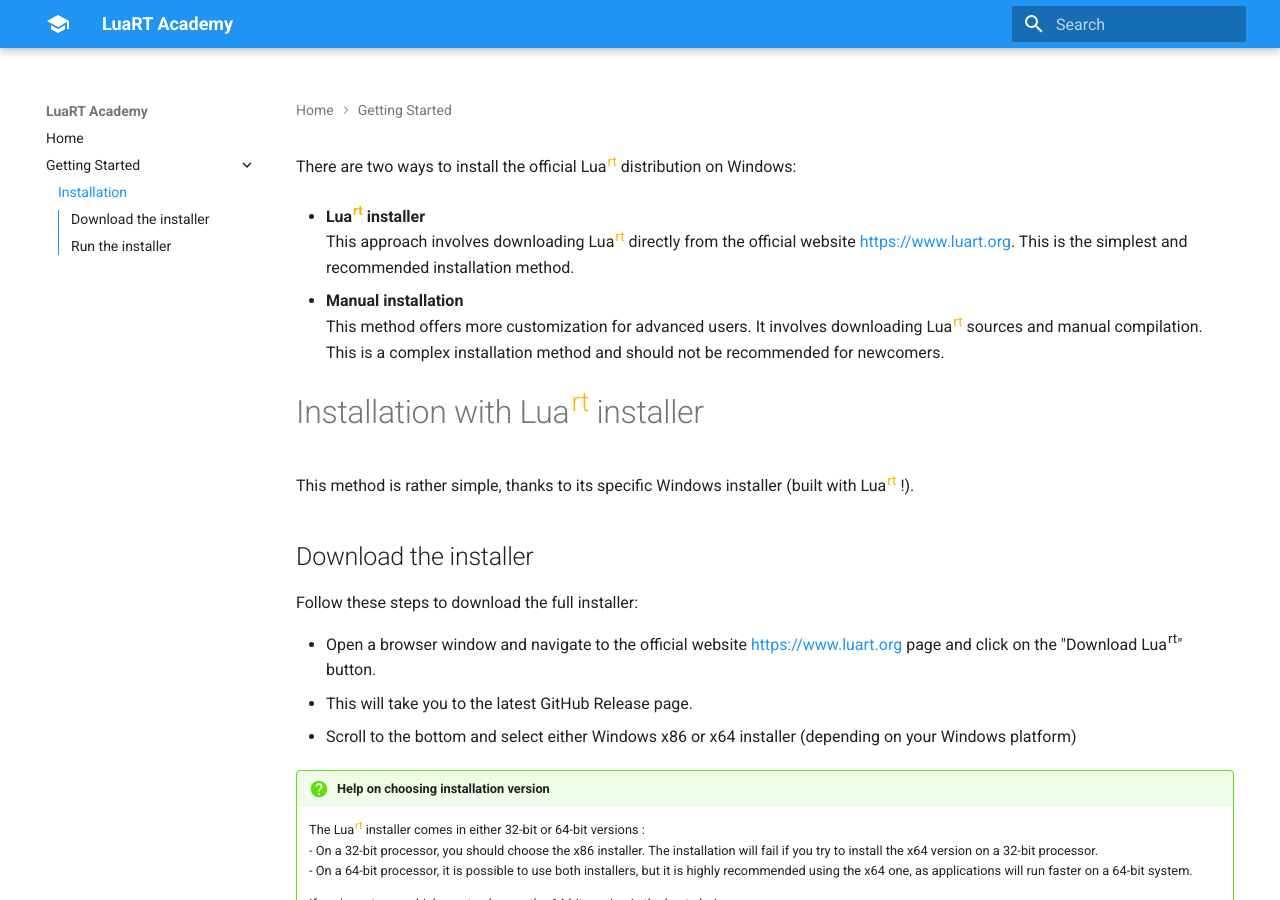
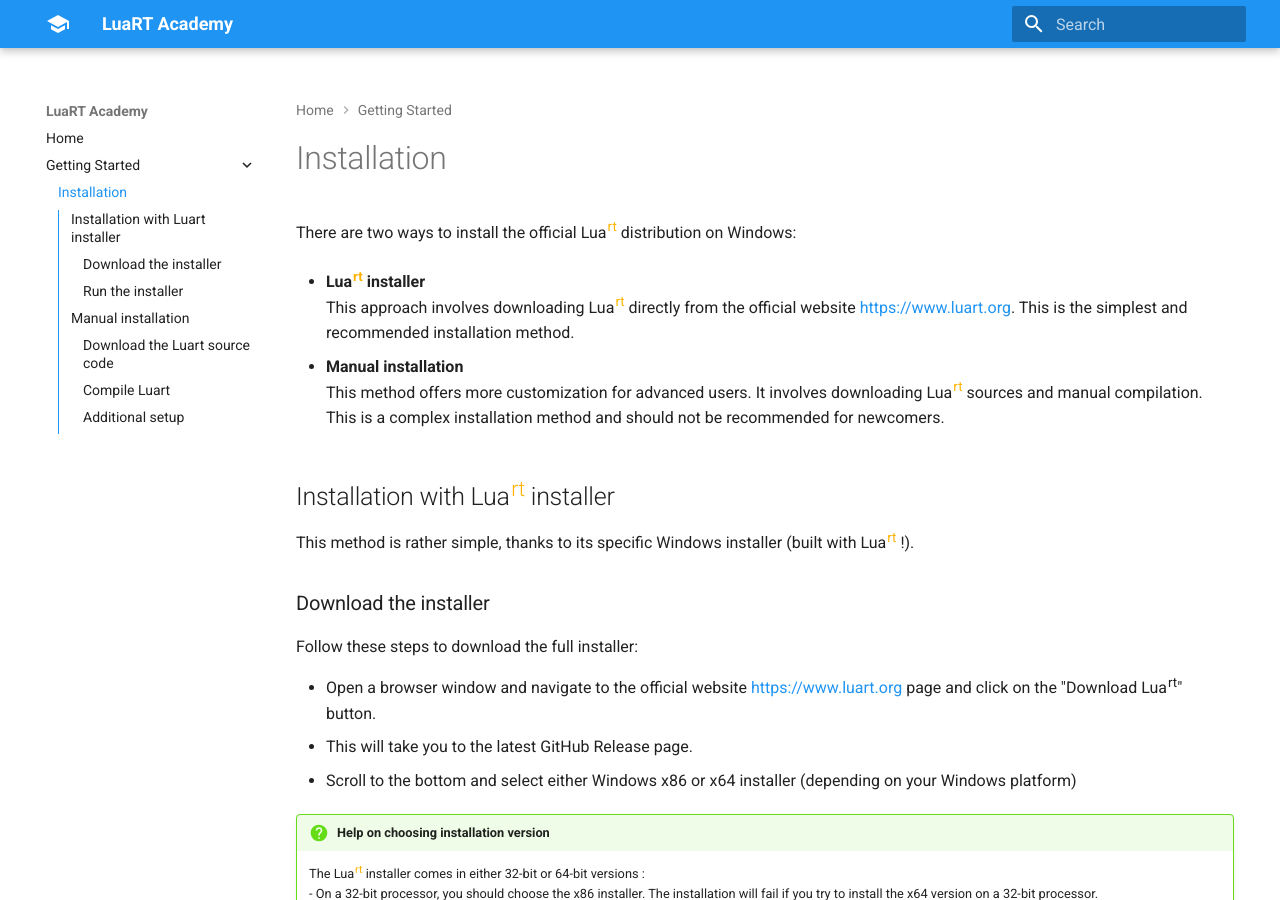
Before and after one commit to starfire11/mdtest, an MkDocs documentation site: the page built from docs/installation/index.md, in a window 1280 px wide and 900 px high. Built offline with MkDocs 1.6.1 and Material for MkDocs 9.7.7, drawn with Linux system fonts in a browser that asks for light colours.

Commit message:
Updated install page

```diff
--- a/docs/installation/index.md
+++ b/docs/installation/index.md
@@ -1,3 +1,4 @@
+# Installation
 There are two ways to install the official Lua<sup style="color:#FFB300">rt</sup> distribution on Windows:
 
 * **Lua<sup style="color:#FFB300">rt</sup> installer**
@@ -6,11 +7,11 @@
 * **Manual installation**
 This method offers more customization for advanced users. It involves downloading Lua<sup style="color:#FFB300">rt</sup> sources and manual compilation. This is a complex installation method and should not be recommended for newcomers.
 
-# Installation with Lua<sup style="color:#FFB300">rt</sup> installer
+## Installation with Lua<sup style="color:#FFB300">rt</sup> installer
 
 This method is rather simple, thanks to its specific Windows installer (built with Lua<sup style="color:#FFB300">rt</sup> !).
 
-## Download the installer
+### Download the installer
 Follow these steps to download the full installer:
 
 * Open a browser window and navigate to the official website [https://www.luart.org](https://luart.org) page and click on the "Download Lua<sup>rt</sup>" button.
@@ -26,7 +27,7 @@
 
     Don't try to install both version on the same computer.
 
-## Run the installer
+### Run the installer
 Once you have chosen and downloaded the right installer, open the downloaded ZIP file and double-click on the installer executable to show this window :
 
 <figure markdown>
@@ -58,11 +59,11 @@
 
 * To launch Lua scripts with `.lua` or `.wlua` extensions from the Windows explorer
 
-# Manual installation
+## Manual installation
 
 This method is complex. Don't try to use it if you are not familiar with C/C++ compilation.
 
-## Download the Lua<sup style="color:#FFB300">rt</sup> source code
+### Download the Lua<sup style="color:#FFB300">rt</sup> source code
 You can download the source code using the one of the following methods :
 
 * Go to the latest [GitHub Release page](https://github.com/samyeyo/LuaRT/releases/latest), scroll to the bottom and download the source code archive. Unpack it anywhere on your hard drive.
@@ -71,7 +72,7 @@
 
 * Open a `git` prompt or your preferred git-capable IDE and clone/fork the GitHub repository
 
-## Compile Lua<sup style="color:#FFB300">rt</sup>
+### Compile Lua<sup style="color:#FFB300">rt</sup>
 Once downloaded, be sure to have a working C/C++ compiler (only Microsoft Visual C/C++ and Mingw-w64 8.1.0 are supported).
 To compile Lua^rt^, follow this steps :
 
@@ -89,7 +90,7 @@
 
 * Lua<sup>rt</sup> additional modules will be generated in the `/modules` folder
 
-## Additional setup
+### Additional setup
 Once compiled, you should update your `PATH` environment variable with the location of the Lua<sup>rt</sup> `\bin` folder.
 
 You should set file associations with `.lua` and `.wlua` extensions too, to be able to run Lua<sup>rt</sup> from the Windows explorer.
```
